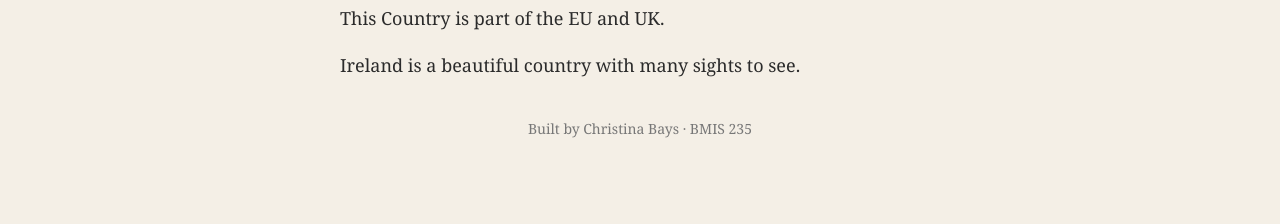
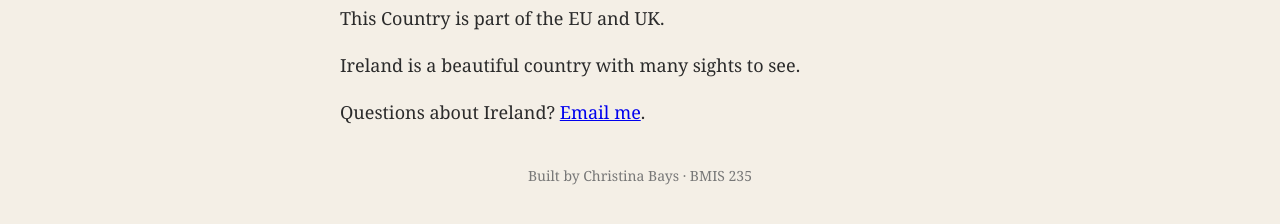
Before and after one commit to christinabays10/bmis235-html-3, a plain HTML site: page index.html in a window 1280 px wide. Shown: the part 190-414 px from the top of the page. Drawn offline with Linux system fonts and the light colour scheme.

Commit message:
Add contact email paragraph to index.html

```diff
--- a/index.html
+++ b/index.html
@@ -31,7 +31,7 @@
 <h1>Home</h1>
 <p>This Country is part of the EU and UK.</p>
 <p>Ireland is a beautiful country with many sights to see.</p>
-
+<p>Questions about Ireland? <a href="mailto:christinabays47@gmail.com">Email me</a>.</p>
 <!-- ===== SHOWCASE ======================================================
      This box is empty on purpose. In Part 7 you paste an interactive
      graphic BETWEEN the opening <div> and the closing </div> below.
```
